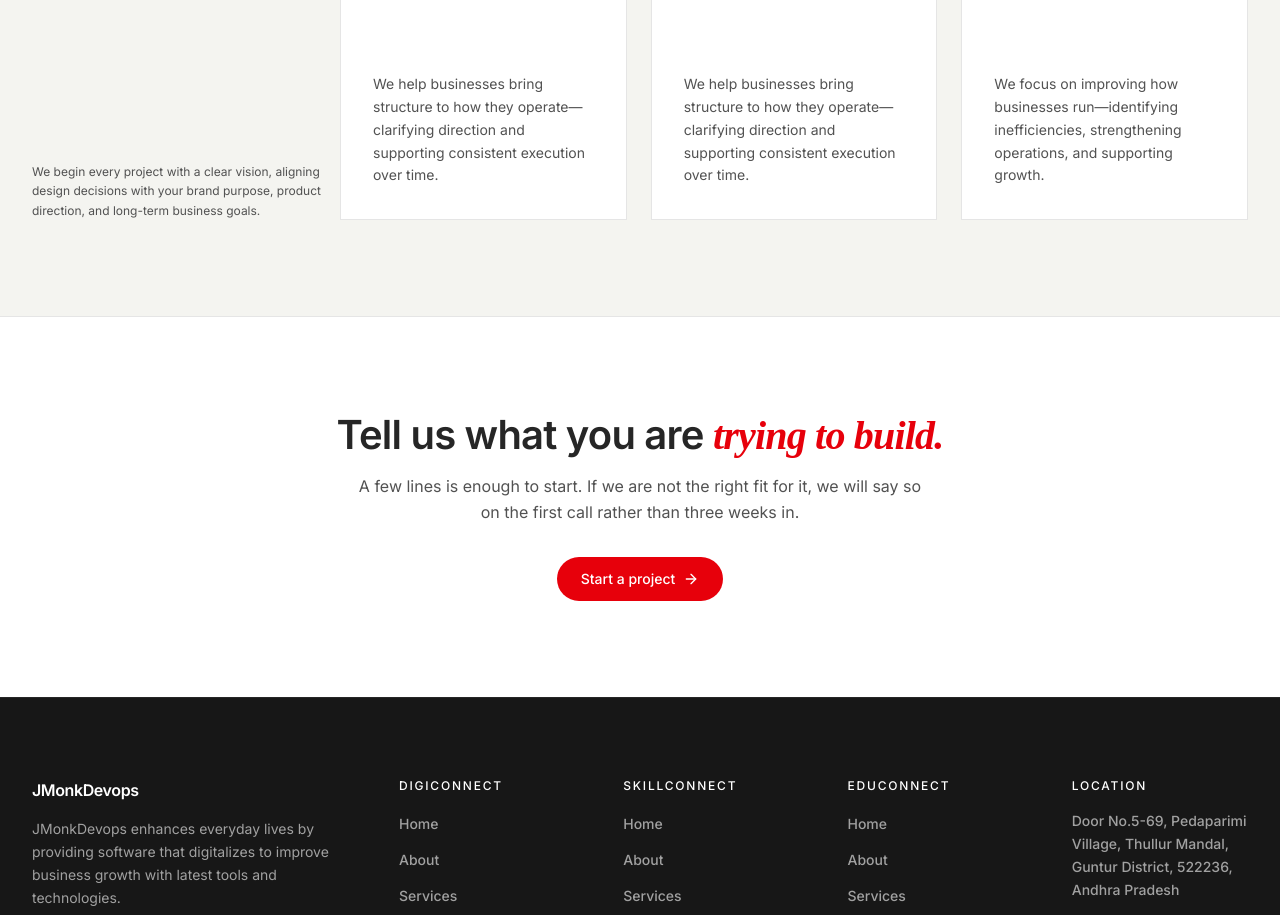
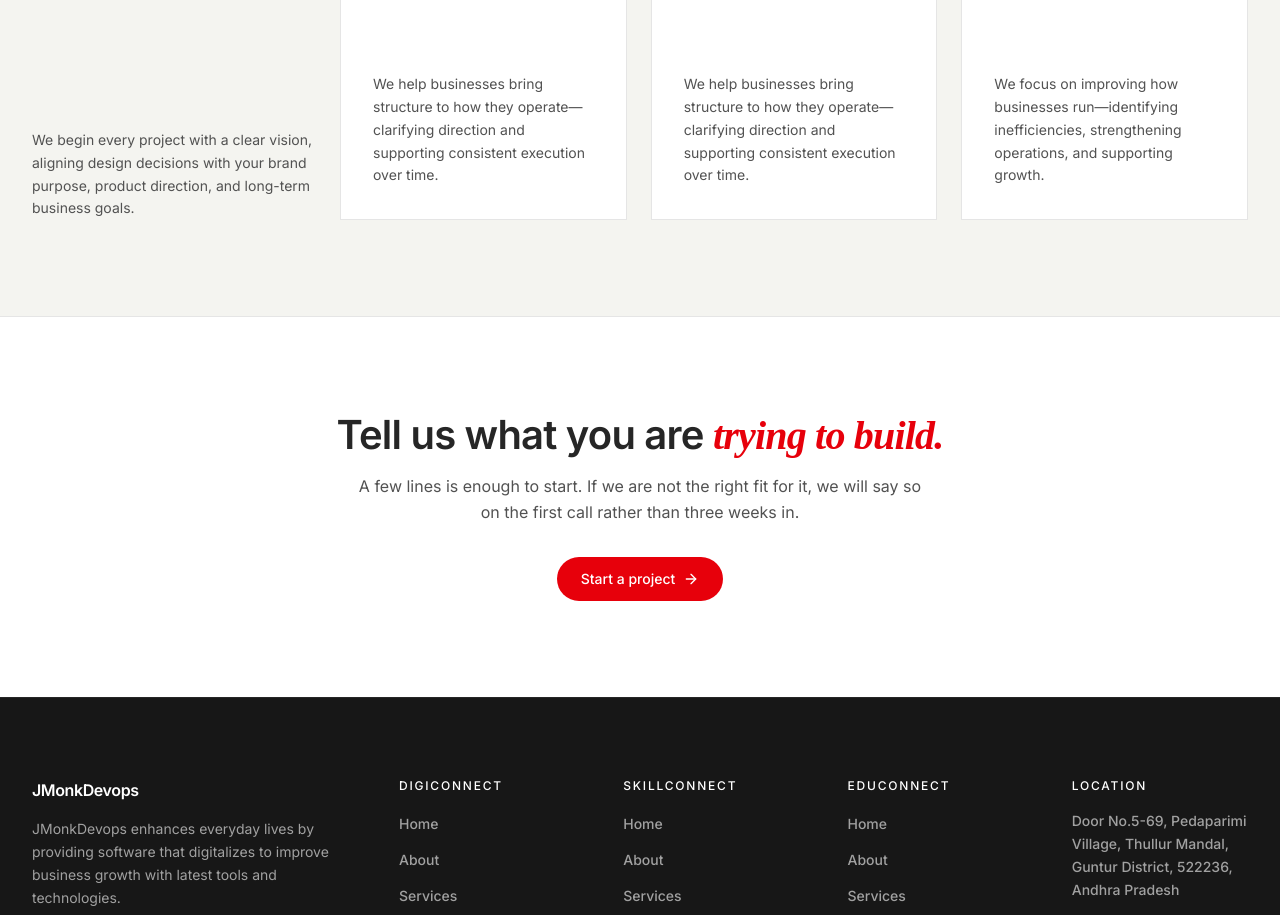
Before and after one commit to LeelaMohan217/J-Monk-Devops, a React (Vite) app: page /digiconnect/about in a window 1280 px wide. Shown: the part 1460-2375 px from the top of the page. Built offline with nearby package versions, Linux system fonts and the light colour scheme.

Commit message:
Bump ValuesSection intro paragraph from text-xs to text-sm

```diff
--- a/src/sites/digiconnect/pages/about/ValuesSection.jsx
+++ b/src/sites/digiconnect/pages/about/ValuesSection.jsx
@@ -35,7 +35,7 @@ const ValuesSection = () => {
             {...centerTrigger}
             className="flex items-end lg:col-span-3"
           >
-            <p className="max-w-sm text-xs leading-relaxed text-neutral-600">
+            <p className="max-w-sm text-sm leading-relaxed text-neutral-600">
               {introText}
             </p>
           </motion.div>
```
